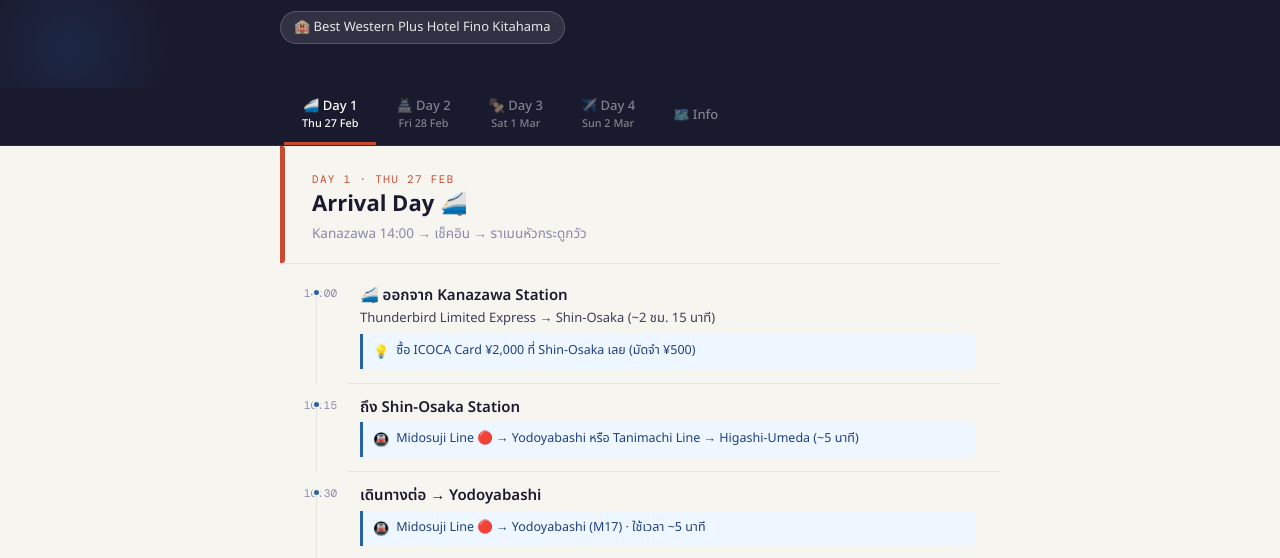
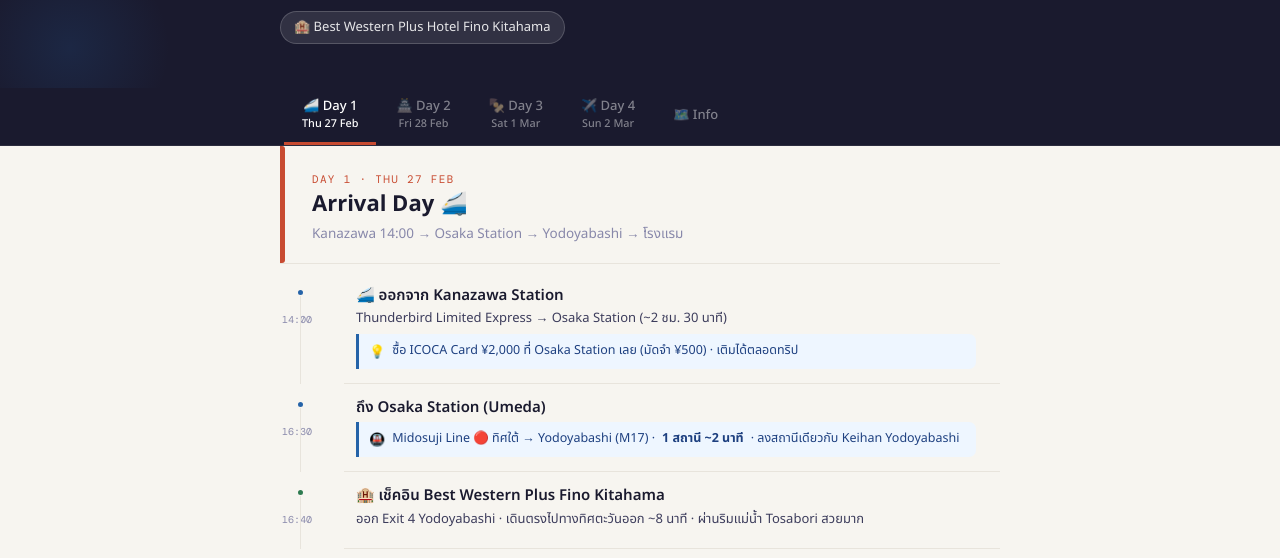
Before and after one commit to serensz/osaka-trip, a plain HTML site: page index.html in a window 1280 px wide. Shown: the part 228-786 px from the top of the page. Drawn offline with nearby package versions, Linux system fonts and the light colour scheme.

Commit message:
fix route

```diff
--- a/index.html
+++ b/index.html
@@ -210,40 +210,45 @@
   display: flex;
   position: relative;
 }
+
+/* Left column — fixed 64px, dot centred at 20px from left */
 .ev-l {
-  width: clamp(52px, 12vw, 68px);
+  width: 64px;
   flex-shrink: 0;
-  padding: 14px 0 0 var(--pad);
+  padding-top: 14px;
   position: relative;
 }
-/* vertical connector */
+/* vertical line through dot centre */
 .ev:not(:last-child) .ev-l::after {
   content: '';
   position: absolute;
-  left: calc(var(--pad) + 12px);
+  left: 20px;
   top: 24px; bottom: 0;
   width: 1px;
   background: var(--line);
 }
 .ev-dot {
   position: absolute;
-  left: calc(var(--pad) + 8px);
+  left: 16px;
   top: 16px;
   width: 9px; height: 9px;
   border-radius: 50%;
   background: var(--line);
   border: 2px solid var(--bg);
 }
+/* Time sits BELOW dot, centred in left column */
 .ev-time {
   font-family: 'DM Mono', monospace;
-  font-size: clamp(10px, 1.8vw, 11px);
+  font-size: 10px;
   color: var(--muted);
-  padding-top: 2px;
-  line-height: 1;
+  line-height: 1.2;
+  padding-top: 28px;       /* push below the dot */
+  padding-left: 2px;
+  white-space: nowrap;
 }
 .ev-r {
   flex: 1;
-  padding: clamp(10px,2.5vw,14px) var(--pad) clamp(10px,2.5vw,14px) 8px;
+  padding: clamp(10px,2.5vw,14px) var(--pad) clamp(10px,2.5vw,14px) 12px;
   border-bottom: 1px solid var(--line);
   min-width: 0;
 }
@@ -469,7 +474,7 @@
     <div class="day-hd-bar" style="background:var(--d1)"></div>
     <div class="day-hd-label" style="color:var(--d1)">Day 1 · Thu 27 Feb</div>
     <div class="day-hd-title">Arrival Day 🚄</div>
-    <div class="day-hd-sub">Kanazawa 14:00 → เช็คอิน → ราเมนหัวกระดูกวัว</div>
+    <div class="day-hd-sub">Kanazawa 14:00 → Osaka Station → Yodoyabashi → โรงแรม</div>
   </div>
 
   <div class="tl">
@@ -478,32 +483,24 @@
       <div class="ev-l"><div class="ev-dot"></div><div class="ev-time">14:00</div></div>
       <div class="ev-r">
         <div class="ev-title">🚄 ออกจาก Kanazawa Station</div>
-        <div class="ev-note">Thunderbird Limited Express → Shin-Osaka (~2 ชม. 15 นาที)</div>
-        <div class="tx"><span class="tx-ico">💡</span>ซื้อ ICOCA Card ¥2,000 ที่ Shin-Osaka เลย (มัดจำ ¥500)</div>
-      </div>
-    </div>
-
-    <div class="ev train">
-      <div class="ev-l"><div class="ev-dot"></div><div class="ev-time">16:15</div></div>
-      <div class="ev-r">
-        <div class="ev-title">ถึง Shin-Osaka Station</div>
-        <div class="tx"><span class="tx-ico">🚇</span>Midosuji Line 🔴 → Yodoyabashi หรือ Tanimachi Line → Higashi-Umeda (~5 นาที)</div>
+        <div class="ev-note">Thunderbird Limited Express → Osaka Station (~2 ชม. 30 นาที)</div>
+        <div class="tx"><span class="tx-ico">💡</span>ซื้อ ICOCA Card ¥2,000 ที่ Osaka Station เลย (มัดจำ ¥500) · เติมได้ตลอดทริป</div>
       </div>
     </div>
 
     <div class="ev train">
       <div class="ev-l"><div class="ev-dot"></div><div class="ev-time">16:30</div></div>
       <div class="ev-r">
-        <div class="ev-title">เดินทางต่อ → Yodoyabashi</div>
-        <div class="tx"><span class="tx-ico">🚇</span>Midosuji Line 🔴 → Yodoyabashi (M17) · ใช้เวลา ~5 นาที</div>
+        <div class="ev-title">ถึง Osaka Station (Umeda)</div>
+        <div class="tx"><span class="tx-ico">🚇</span>Midosuji Line 🔴 ทิศใต้ → Yodoyabashi (M17) · <strong>1 สถานี ~2 นาที</strong> · ลงสถานีเดียวกับ Keihan Yodoyabashi</div>
       </div>
     </div>
 
     <div class="ev sight">
-      <div class="ev-l"><div class="ev-dot"></div><div class="ev-time">17:00</div></div>
+      <div class="ev-l"><div class="ev-dot"></div><div class="ev-time">16:40</div></div>
       <div class="ev-r">
         <div class="ev-title">🏨 เช็คอิน Best Western Plus Fino Kitahama</div>
-        <div class="tx"><span class="tx-ico">🚶</span>ออก Exit 4 Yodoyabashi · เดินตรงไปทาง Imabashi ~8 นาที · ผ่านริมแม่น้ำ Tosabori สวยมาก</div>
+        <div class="ev-note">ออก Exit 4 Yodoyabashi · เดินตรงไปทางทิศตะวันออก ~8 นาที · ผ่านริมแม่น้ำ Tosabori สวยมาก</div>
       </div>
     </div>
 
@@ -890,6 +887,7 @@
   <div class="info-h">🚇 สถานีที่ใช้บ่อย</div>
   <div class="st-grid">
     <div class="st-card"><div class="st-name">Kitahama (K14)</div><div class="st-line">Sakaisuji Line 🟡</div><div class="st-note">ใกล้โรงแรมที่สุด</div></div>
+    <div class="st-card"><div class="st-name">Osaka Station (M16)</div><div class="st-line">Midosuji Line 🔴 / JR</div><div class="st-note">ลงจาก Thunderbird · 1 สถานีถึง Yodoyabashi</div></div>
     <div class="st-card"><div class="st-name">Yodoyabashi (M17)</div><div class="st-line">Midosuji Line 🔴</div><div class="st-note">ลงแล้วเดินถึงโรงแรม ~8 นาที</div></div>
     <div class="st-card"><div class="st-name">Namba (M20)</div><div class="st-line">Midosuji 🔴 / Sennichimae 🩷</div><div class="st-note">Day 2 & 3 ทั้งวัน</div></div>
     <div class="st-card"><div class="st-name">Tennoji (M23)</div><div class="st-line">Midosuji 🔴 / Tanimachi 🟣</div><div class="st-note">Day 3 Shinsekai</div></div>
```
